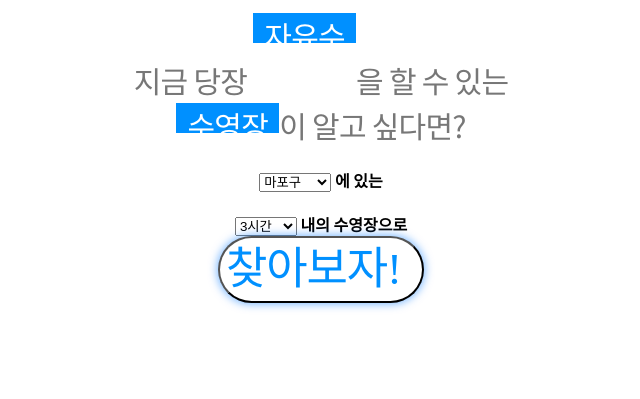
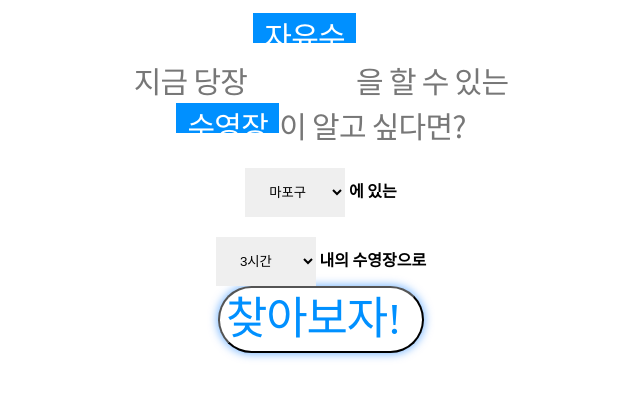
Before and after one commit to jeanP-tech/Swimming-Website, a Django app: page / in a window 1280 px wide. Shown: the part 188-587 px from the top of the page, without its empty margins (319-959 px from the left). Run offline with Django 3.2, Linux system fonts and the light colour scheme; data comes from the database, SQL or seed files in the repository.

Commit message:
select form css changed

```diff
--- a/swimapp/forms.py
+++ b/swimapp/forms.py
@@ -9,13 +9,13 @@ class CheckForm(forms.Form):
         required=True,
         queryset=City.objects.all(),
         empty_label=None,
-        widget=forms.Select(attrs={'class': 'city_select'})
+        widget=forms.Select(attrs={'class': 'form_select'})
         )
 
     times = forms.ChoiceField(
         label='',
         choices=TimeInterval.TIME_CHOICES,
-        widget=forms.Select(attrs={'class': 'time_select'})
+        widget=forms.Select(attrs={'class': 'form_select'})
     )
 
     class Meta:
--- a/swimapp/static/swimapp/css/style.css
+++ b/swimapp/static/swimapp/css/style.css
@@ -92,3 +92,11 @@ body{
 #note{
   text-decoration: underline;
 }
+
+.form_select{
+  width: 100px;
+  padding: 16px 20px;
+  border: 5px;
+  background-color: none;
+  position: relative;
+}
```
